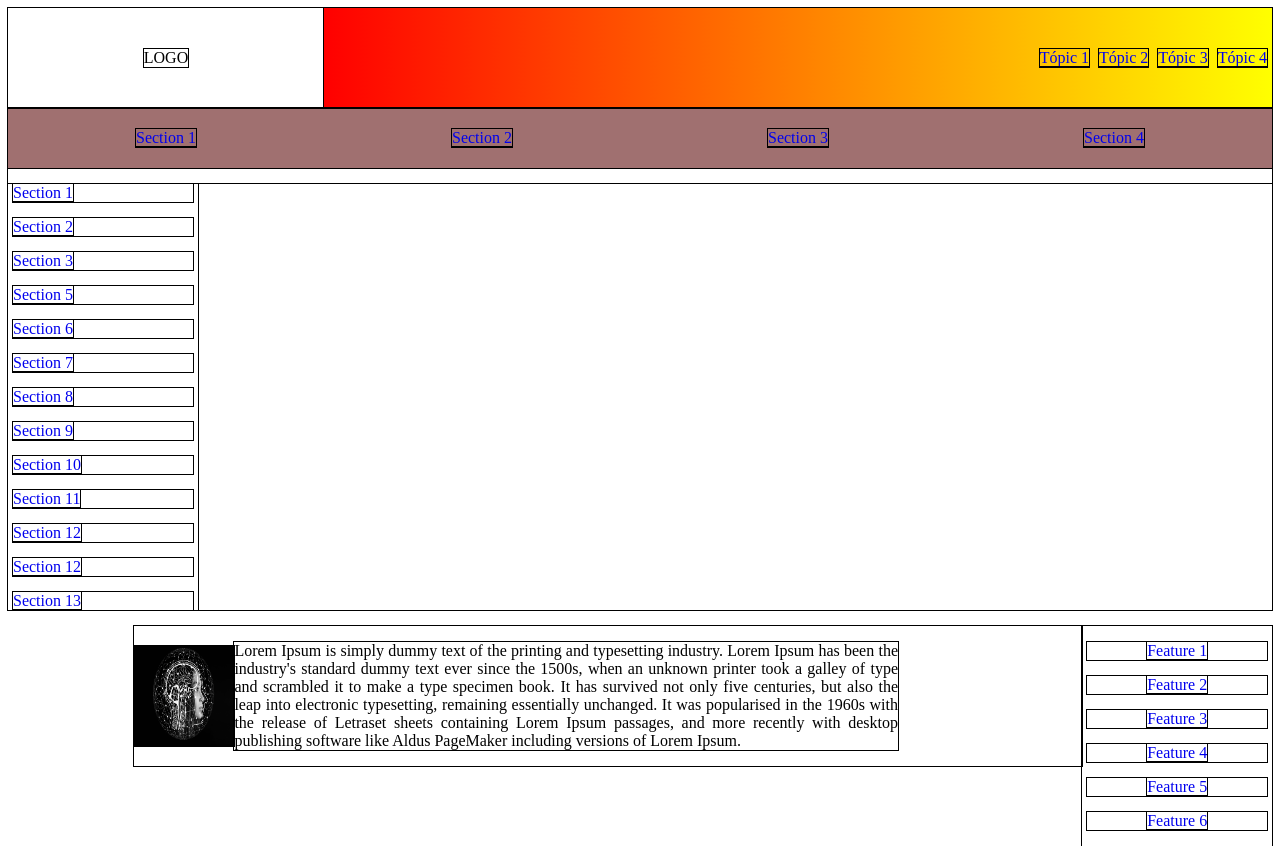
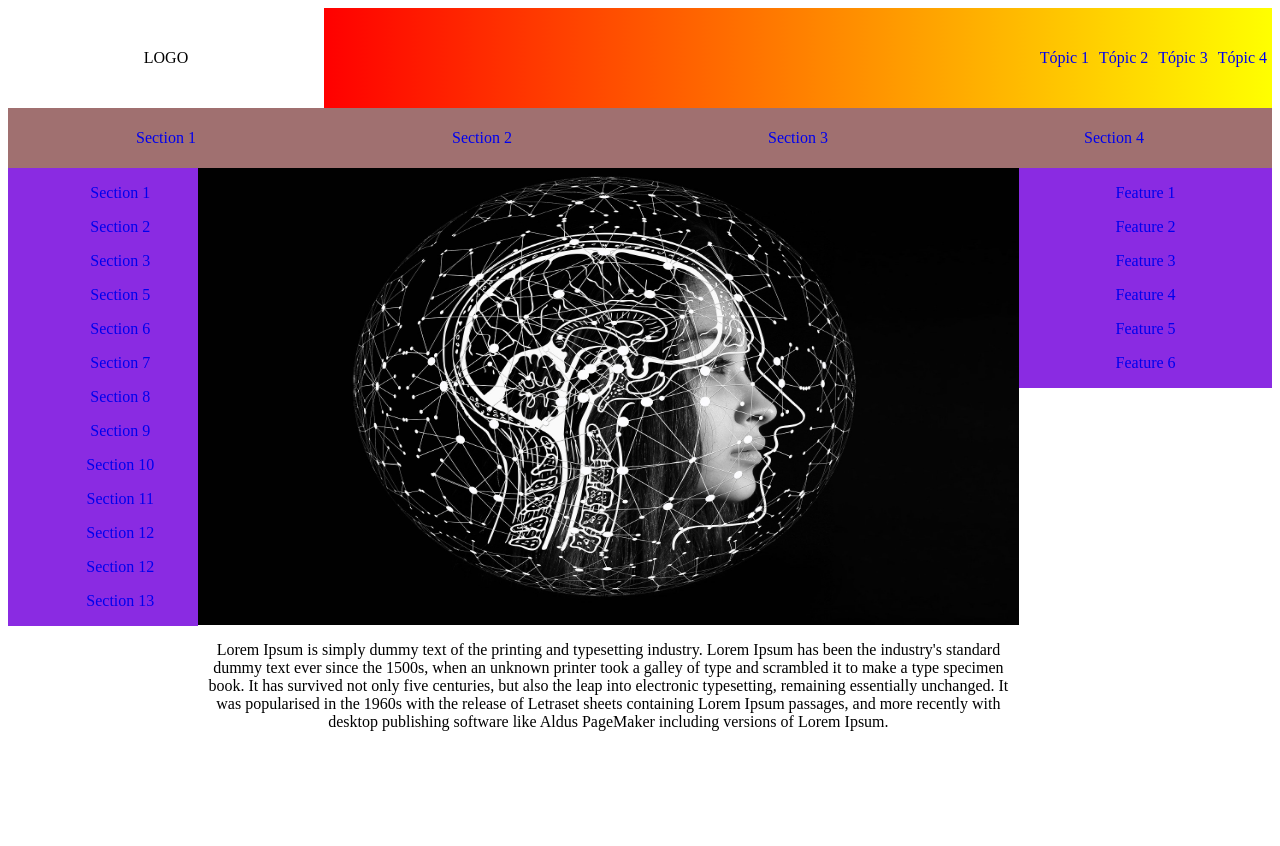
Before and after one commit to Frudeli/Site, a plain HTML site: page index.html in a window 1280 px wide. After the commit the page ends 800 px from the top, so only its background shows below. Drawn offline with Linux system fonts and the light colour scheme.

Commit message:
layout feito

```diff
--- a/assets/styles.css
+++ b/assets/styles.css
@@ -1,5 +1,5 @@
 *{
-    outline: 1px solid black;
+    /* outline: 1px solid black; */
     text-decoration: none;
 }
 
@@ -43,6 +43,7 @@ header{
     display: flex;
     justify-content:space-around;
     align-items: center;
+
 }
 .sub-menu p{
     margin-left: 5px;
@@ -50,44 +51,53 @@ header{
 }
 .col-left{
 
+    background-color: blueviolet;
+    text-align: center;
     width: 15%;
-
+    height: 100%;
+    display: block;
+    align-items: center;
+    justify-content: flex-start;
+    float: left;
 }
 
 .col-left p{
-    margin-left: 5px;
+    margin-left: 40px;
     margin-right: 5px;
 }
 
 .col-center{
     text-align: center;
-    width: 75%;
+    width: 65%;
     height: 60%;
     display: flex;
-    align-items:center;
-    justify-content: flex-start;
-    float: right;
+    align-items: flex-end;
+    justify-content: center;
+    float: left;
 
 
  }
 .col-center p{
-    text-align: justify;
-    width: 70%;
+    text-align: center;
+    width: 100%;
    height: 60%;
 
 }
 .image{
-    height: 100px;
-    width: 100px;
+    border: 2px 2px;
+    border-spacing: 1px;
+    height: 457px;
+    width: 870px;
     display: center;
     align-items: center;
-    justify-content: center;
+    justify-content: flex-start;
 }
 
 
 .col-right{
+    background-color: blueviolet;
     text-align: center;
-    width: 15%;
+    width: 20%;
     height: 100%;
     display: block;
     align-items: center;
--- a/index.html
+++ b/index.html
@@ -67,12 +67,15 @@
             </div>
         </div>
 
-
+        <div class="col-center">
+            <img src="img/artificial-intelligence-g35d0a0e8f_1920.jpg" class="image">
+            </div>
             <!-- coluna do centro -->
             <div class="col-center">
-                <img src="img/artificial-intelligence-g35d0a0e8f_1920.jpg" class="image">
                 <p>Lorem Ipsum is simply dummy text of the printing and typesetting industry. Lorem Ipsum has been the industry's standard dummy text ever since the 1500s, when an unknown printer took a galley of type and scrambled it to make a type specimen book. It has survived not only five centuries, but also the leap into electronic typesetting, remaining essentially unchanged. It was popularised in the 1960s with the release of Letraset sheets containing Lorem Ipsum passages, and more recently with desktop publishing software like Aldus PageMaker including versions of Lorem Ipsum.</p>
-        </main>
+
+            </div>
+            </main>
 
 
 
```
